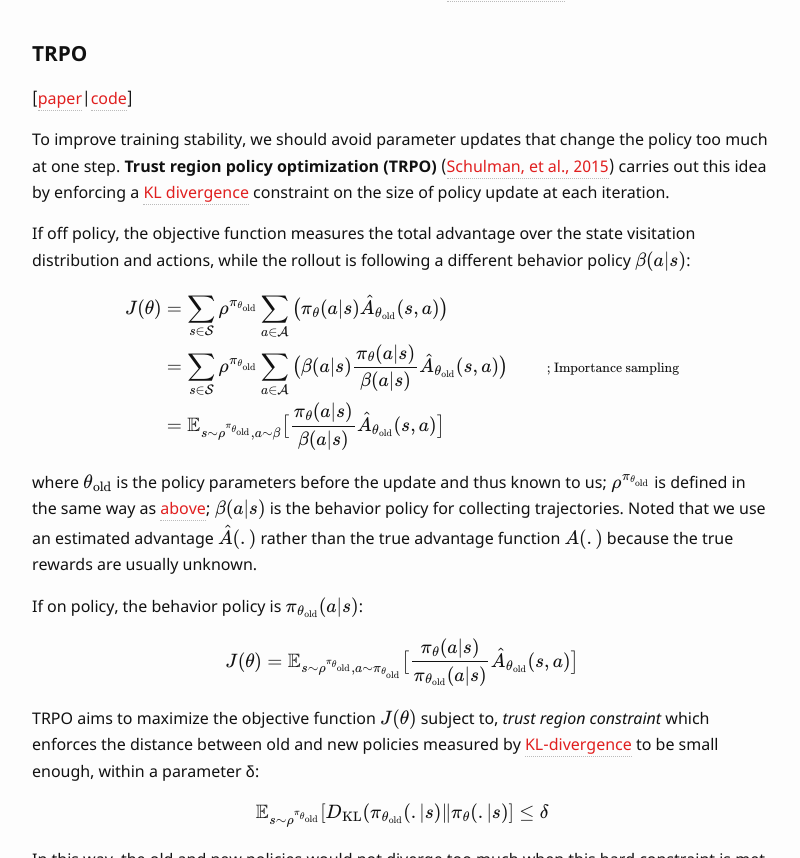
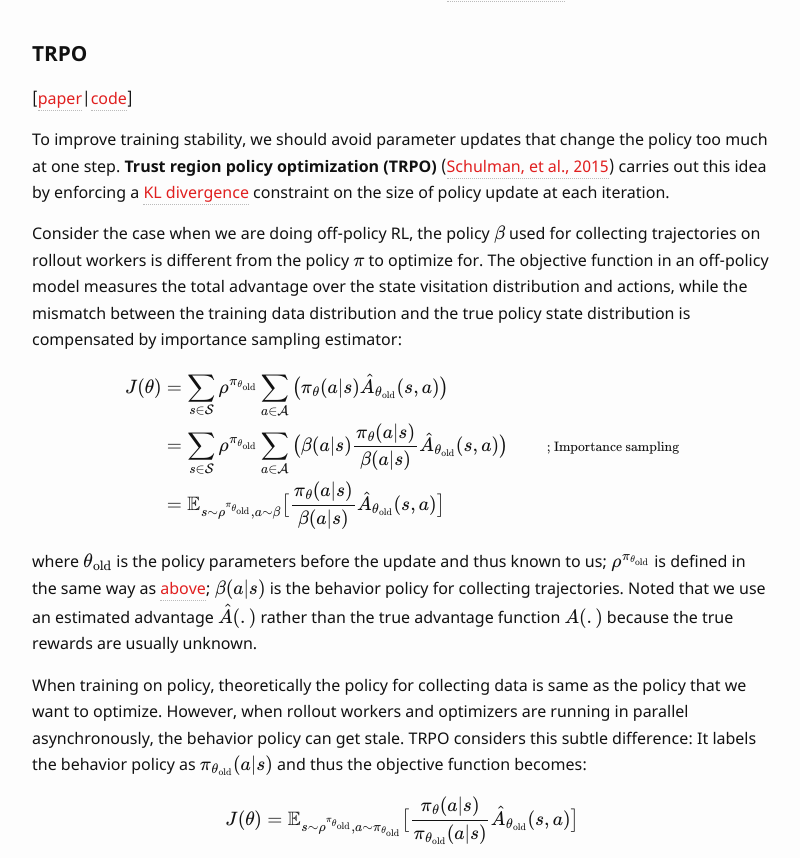
Before and after one commit to lilianweng/lil-log, a Jekyll site: the page built from _posts/2018-04-08-policy-gradient-algorithms.md, in a window 1280 px wide and 900 px high, scrolled down 15967 px, cut to the strip 42-900 px from the top of the window. Shown: the whole strip, without its empty margins (238-1038 px from the left). Built offline with Jekyll 4.4.1, drawn with Linux system fonts in a browser that asks for light colours; formulas are drawn with MathJax 3; comment, search, counter and statistics services are not loaded.

Commit message:
Update TRPO to make the text less confusing

```diff
--- a/_posts/2018-04-08-policy-gradient-algorithms.md
+++ b/_posts/2018-04-08-policy-gradient-algorithms.md
@@ -504,8 +504,8 @@ In summary, MADDPG added three additional ingredients on top of DDPG to make it
 
 To improve training stability, we should avoid parameter updates that change the policy too much at one step. **Trust region policy optimization (TRPO)** ([Schulman, et al., 2015](https://arxiv.org/pdf/1502.05477.pdf)) carries out this idea by enforcing a [KL divergence]({{ site.baseurl }}{% post_url 2017-08-20-from-GAN-to-WGAN %}#kullbackleibler-and-jensenshannon-divergence) constraint on the size of policy update at each iteration.
 
-If off policy, the objective function measures the total advantage over the state visitation distribution and actions, while the rollout is following a different behavior policy $$\beta(a \vert s)$$:
 
+Consider the case when we are doing off-policy RL, the policy $$\beta$$ used for collecting trajectories on rollout workers is different from the policy $$\pi$$ to optimize for. The objective function in an off-policy model measures the total advantage over the state visitation distribution and actions, while the mismatch between the training data distribution and the true policy state distribution is compensated by importance sampling estimator:
 
 $$
 \begin{aligned}
@@ -518,7 +518,8 @@ $$
 
 where $$\theta_\text{old}$$ is the policy parameters before the update and thus known to us; $$\rho^{\pi_{\theta_\text{old}}}$$ is defined in the same way as [above](#dpg); $$\beta(a \vert s)$$ is the behavior policy for collecting trajectories. Noted that we use an estimated advantage $$\hat{A}(.)$$ rather than the true advantage function $$A(.)$$ because the true rewards are usually unknown.
 
-If on policy,  the behavior policy is $$\pi_{\theta_\text{old}}(a \vert s)$$:
+
+When training on policy, theoretically the policy for collecting data is same as the policy that we want to optimize. However, when rollout workers and optimizers are running in parallel asynchronously, the behavior policy can get stale. TRPO considers this subtle difference: It labels the behavior policy as $$\pi_{\theta_\text{old}}(a \vert s)$$ and thus the objective function becomes:
 
 $$
 J(\theta) = \mathbb{E}_{s \sim \rho^{\pi_{\theta_\text{old}}}, a \sim \pi_{\theta_\text{old}}} \big[ \frac{\pi_\theta(a \vert s)}{\pi_{\theta_\text{old}}(a \vert s)} \hat{A}_{\theta_\text{old}}(s, a) \big]
```
